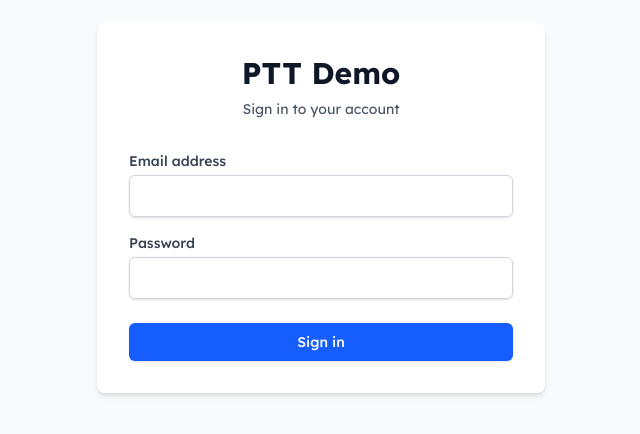
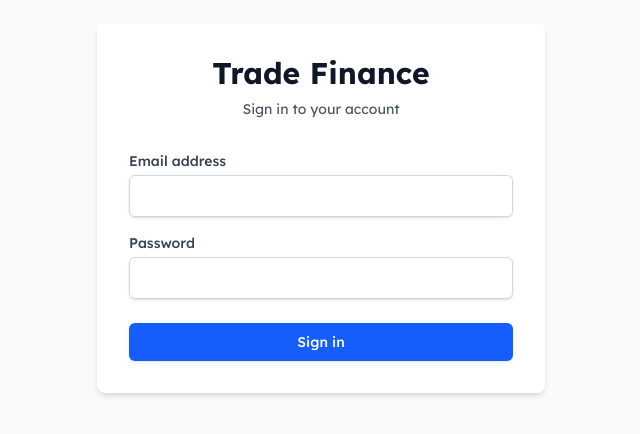
Before and after one commit to ichetanmittal/export-import, a Next.js app in the folder ptt-demo/ptt-demo/: page /login in a window 1280 px wide. Shown: the part 192-626 px from the top of the page, without its empty margins (319-959 px from the left). Built offline with nearby package versions, Linux system fonts and the light colour scheme.

Commit message:
changed favicon

```diff
--- a/ptt-demo/ptt-demo/app/(auth)/login/page.tsx
+++ b/ptt-demo/ptt-demo/app/(auth)/login/page.tsx
@@ -47,7 +47,7 @@ export default function LoginPage() {
       <div className="max-w-md w-full space-y-8 p-8 bg-white rounded-lg shadow-md">
         <div>
           <h2 className="text-center text-3xl font-bold text-gray-900">
-            PTT Demo
+            Trade Finance
           </h2>
           <p className="mt-2 text-center text-sm text-gray-600">
             Sign in to your account
--- a/ptt-demo/ptt-demo/app/layout.tsx
+++ b/ptt-demo/ptt-demo/app/layout.tsx
@@ -10,8 +10,8 @@ const lexend = Lexend({
 });
 
 export const metadata: Metadata = {
-  title: "PTT Demo - Trade Finance Platform",
-  description: "Promissory Token Transfer demonstration platform",
+  title: "Trade Finance Platform",
+  description: "Promissory Token Transfer platform for trade finance",
 };
 
 export default function RootLayout({
```
